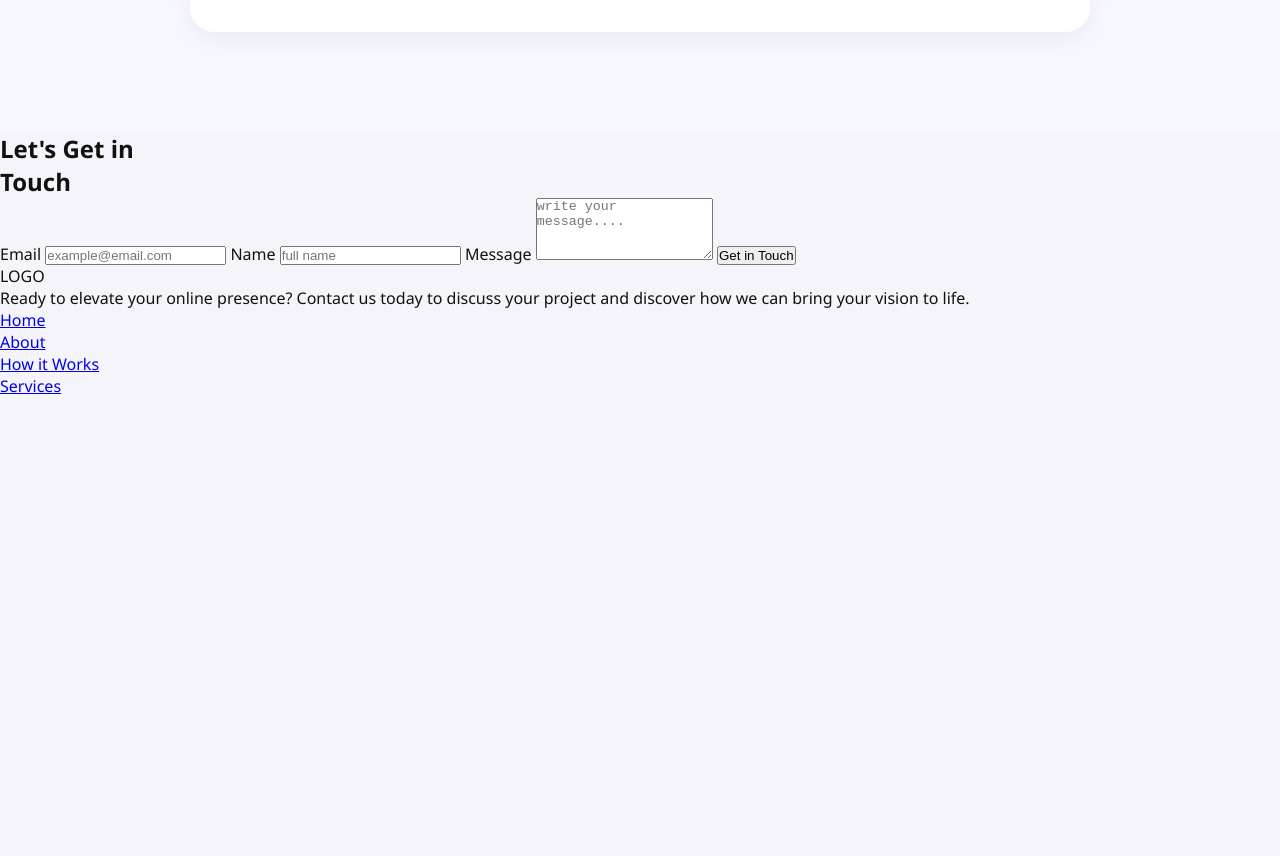
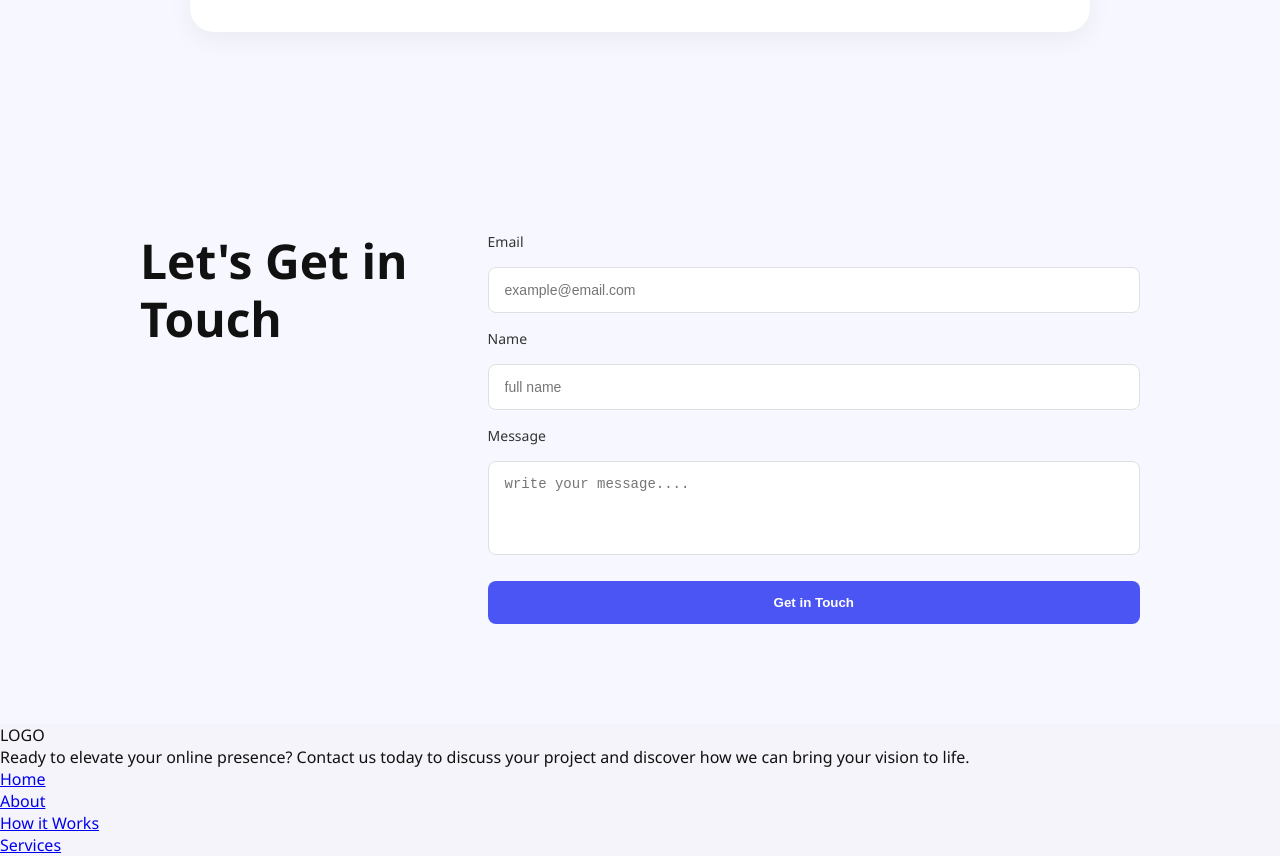
Before and after one commit to towhiduzzaman-plabon/assainment-001, a plain HTML site: page index.html in a window 1280 px wide. Shown: the part 2900-3756 px from the top of the page. Before the commit the page ends 3297 px from the top, so only its background shows below. Drawn offline with Linux system fonts and the light colour scheme.

Commit message:
added an styles.css file contact section

```diff
--- a/styles.css
+++ b/styles.css
@@ -266,3 +266,71 @@ body {
   border-radius: 20px;
   box-shadow: 0 6px 20px rgba(0, 0, 0, 0.08);
 }
+
+/* Contact Section */
+.contact-section {
+  background-color: #f7f8ff;
+  padding: 100px 20px;
+  display: flex;
+  justify-content: center;
+}
+
+.contact-container {
+  display: flex;
+  gap: 80px;
+  flex-wrap: wrap;
+  align-items: flex-start;
+  max-width: 1000px;
+  width: 100%;
+}
+
+.contact-text h2 {
+  font-size: 48px;
+  font-weight: 700;
+  color: #111;
+  line-height: 1.2;
+}
+
+.contact-form {
+  flex: 1;
+  min-width: 300px;
+  display: flex;
+  flex-direction: column;
+  gap: 16px;
+}
+
+.contact-form label {
+  font-size: 14px;
+  font-weight: 500;
+  color: #333;
+}
+
+.contact-form input,
+.contact-form textarea {
+  padding: 14px 16px;
+  font-size: 14px;
+  border: 1px solid #e0e0e0;
+  border-radius: 8px;
+  outline: none;
+  background-color: white;
+}
+
+.contact-form textarea {
+  resize: none;
+}
+
+.contact-form button {
+  background-color: #4b55f4;
+  color: white;
+  padding: 14px;
+  border: none;
+  border-radius: 8px;
+  font-weight: 600;
+  cursor: pointer;
+  margin-top: 10px;
+  transition: background 0.3s ease;
+}
+
+.contact-form button:hover {
+  background-color: #3f48d1;
+}
```
